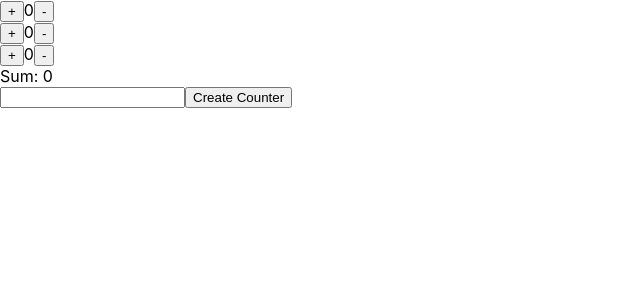
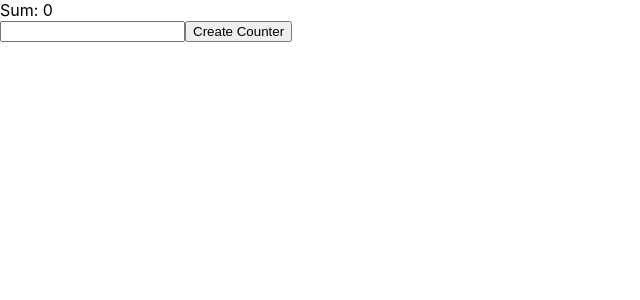
Before and after one commit to ConnieIp/react-counter, a React (Create React App) app: page / in a window 1280 px wide. Shown: the top 300 px of the page, without its empty margins (0-640 px from the left). Built offline with nearby package versions, Linux system fonts and the light colour scheme.

Commit message:
GENERATECOUNTERS to create counters

```diff
--- a/src/components/CounterGroup.js
+++ b/src/components/CounterGroup.js
@@ -6,7 +6,7 @@ class CounterGroup extends Component {
     state={
         // counterSum:0,
         counters:new Array(parseInt(this.props.defaultCount)).fill(0).map(()=>{return {number:0,id: new Date().getTime()+Math.random() }}),
-        counterArr: new Array(parseInt(this.props.defaultCount)).fill(0)
+        // counterArr: new Array(parseInt(this.props.defaultCount)).fill(0)
     }
 
     counterUpdateCallback= changedNum =>{
@@ -18,7 +18,7 @@ class CounterGroup extends Component {
     }
 
     increaseUpdate = (changedNum,id) =>{
-        const counters=this.state.counters.map(counterItem => {
+        const counters=this.props.counterArr.map(counterItem => {
             if(counterItem.id===id){
                 return {number:counterItem.number + changedNum, id:id};
             }else{
@@ -29,7 +29,7 @@ class CounterGroup extends Component {
     }
 
     decreaseUpdate = (changedNum,id) =>{
-        const counters=this.state.counters.map(counterItem => {
+        const counters=this.props.counterArr.map(counterItem => {
             if(counterItem.id===id){
                 return {number:counterItem.number - changedNum, id:id};
             }else{
@@ -44,14 +44,18 @@ class CounterGroup extends Component {
     }
 
     regenerateCounters =()=> {
-        this.setState({
-            counters:new Array(parseInt(this.refs.countInput.value)).fill(0).map(()=>{return {number:0,id:new Date().getTime()+Math.random()};}),
-            counterArr: new Array(parseInt(this.refs.countInput.value)).fill(0),
+        // this.setState({
+            // counters:new Array(parseInt(this.refs.countInput.value)).fill(0).map(()=>{return {number:0,id:new Date().getTime()+Math.random()};}),
+            // counterArr: new Array(parseInt(this.refs.countInput.value)).fill(0),
             // counterSum: 0
-        });
+        // });
         this.props.dispatch({
             type: "CLEARSUM"
       });
+      this.props.dispatch({
+          type:"GENERATECOUNTERS",
+          payload:this.refs.countInput.value
+      })
       this.refs.countInput.value=''
       }
 
@@ -60,7 +64,7 @@ class CounterGroup extends Component {
     render() {
         return (
             <div>
-                {this.state.counters.map(counterItem=><Counter
+                {this.props.counterArr.map(counterItem=><Counter
                 // key={counterItem.id}
                 id={counterItem.id}
                 onCounterValueChanged={this.counterUpdateCallback}
@@ -95,7 +99,8 @@ class CounterGroup extends Component {
 }
 
 const mapStateToProps = state => ({
-    counterSum: state.counterSum
+    counterSum: state.counterSum,
+    counterArr: state.counterArr
   });
 
 
--- a/src/reducer/index.js
+++ b/src/reducer/index.js
@@ -1,5 +1,6 @@
 const initialState = {
-    counterSum:0
+    counterSum:0,
+    counterArr:[]
 }
 
 export default (state = initialState, action) => {
@@ -9,6 +10,8 @@ export default (state = initialState, action) => {
     return {counterSum:state.counterSum +  action.payload}
   case "CLEARSUM":
     return {counterSum: 0}
+  case "GENERATECOUNTERS":
+    return {counterArr:new Array(parseInt(action.payload)).fill(0).map(()=>{return {number:0,id:new Date().getTime()+Math.random()};})}
 
   default:
     return state
```
